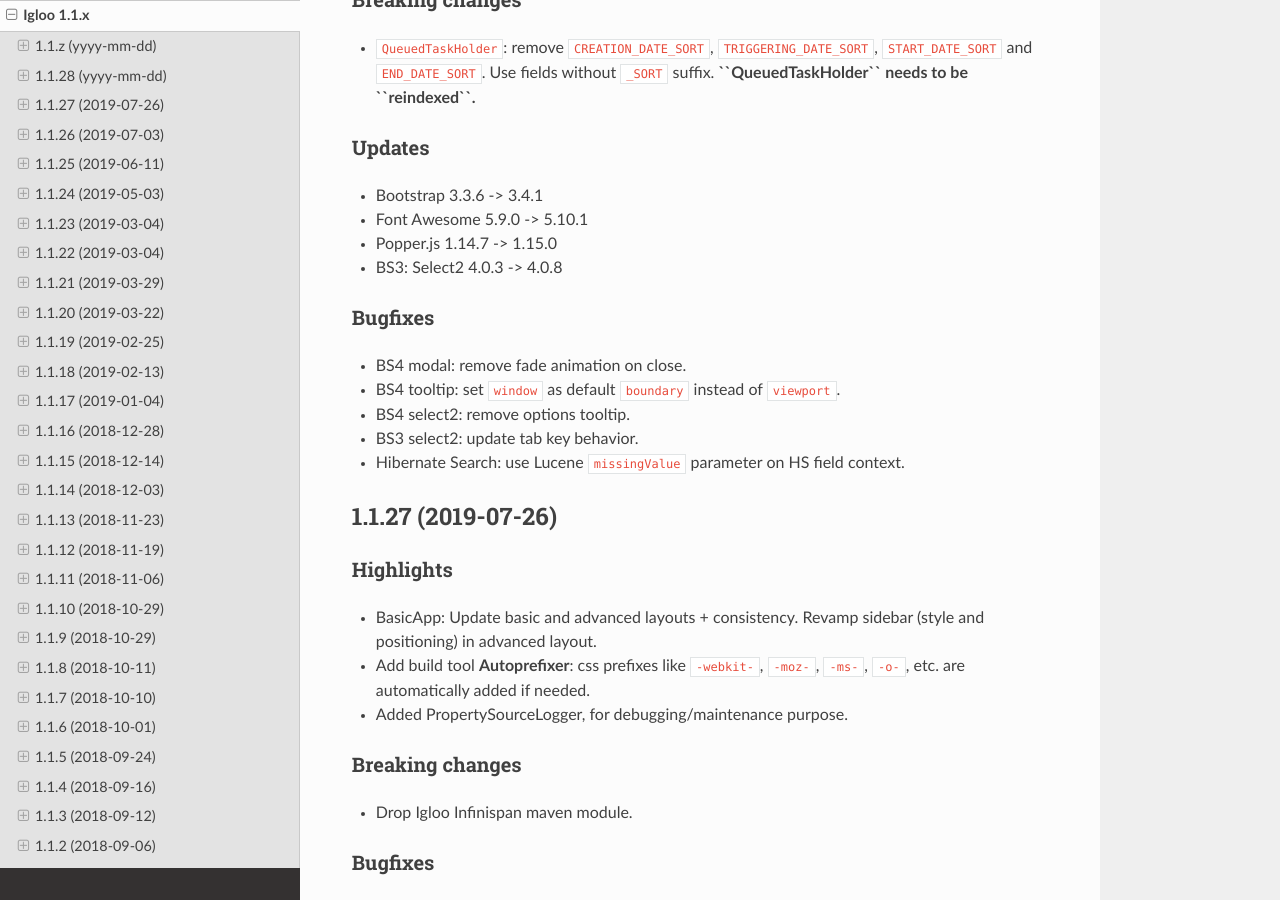
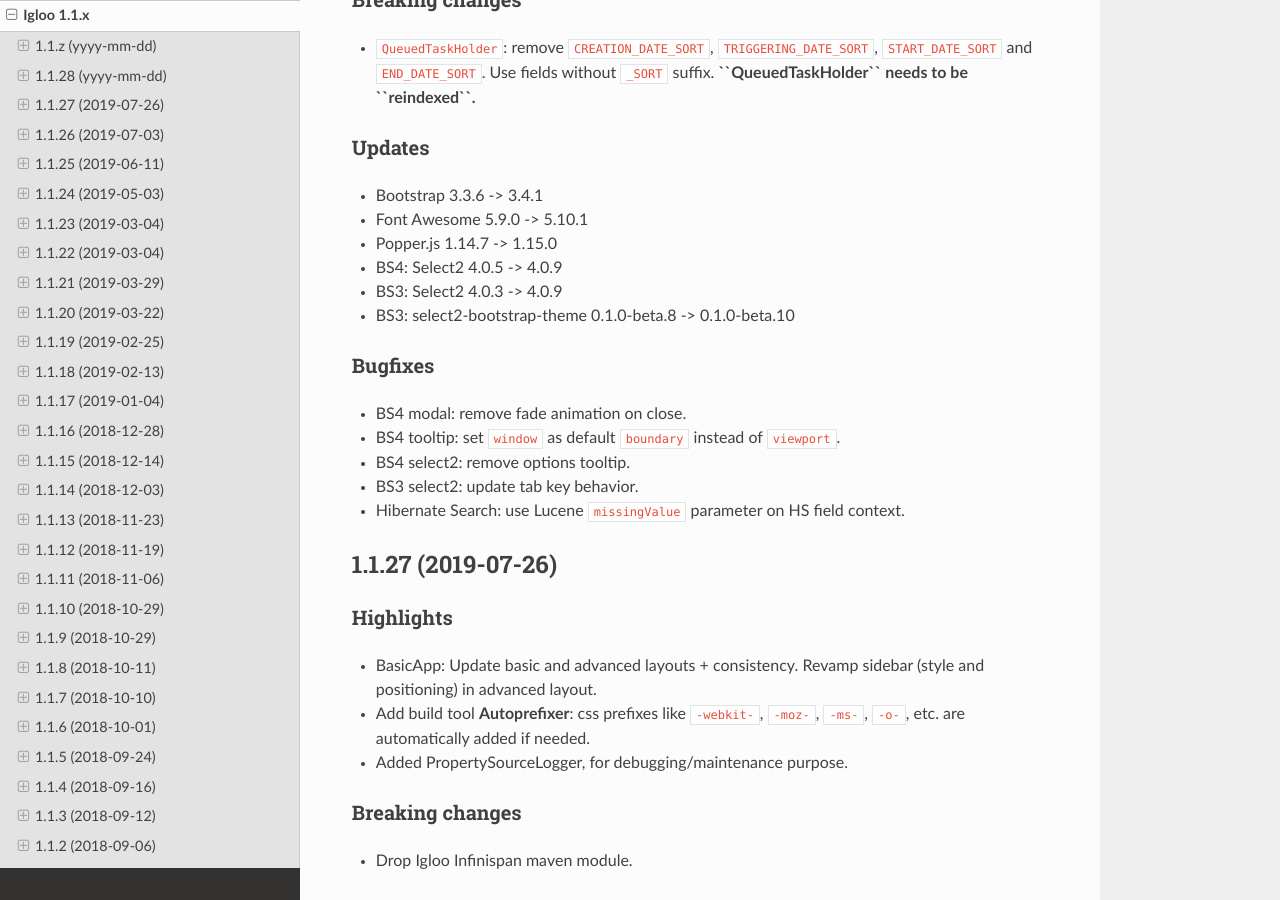
Before and after one commit to igloo-project/igloo-doc, a Sphinx documentation site: the page built from source/release-notes/1.1.x.rst, in a window 1280 px wide and 900 px high, scrolled down 504 px. Built offline with Sphinx 7.4.7 and the Read the Docs theme 2.0.0, drawn with Linux system fonts in a browser that asks for light colours.

Commit message:
1.1.28: update release notes

```diff
--- a/source/release-notes/1.1.x.rst
+++ b/source/release-notes/1.1.x.rst
@@ -36,7 +36,9 @@
 * Bootstrap 3.3.6 -> 3.4.1
 * Font Awesome 5.9.0 -> 5.10.1
 * Popper.js 1.14.7 -> 1.15.0
-* BS3: Select2 4.0.3 -> 4.0.8
+* BS4: Select2 4.0.5 -> 4.0.9
+* BS3: Select2 4.0.3 -> 4.0.9
+* BS3: select2-bootstrap-theme 0.1.0-beta.8 -> 0.1.0-beta.10
 
 Bugfixes
 ********
```
